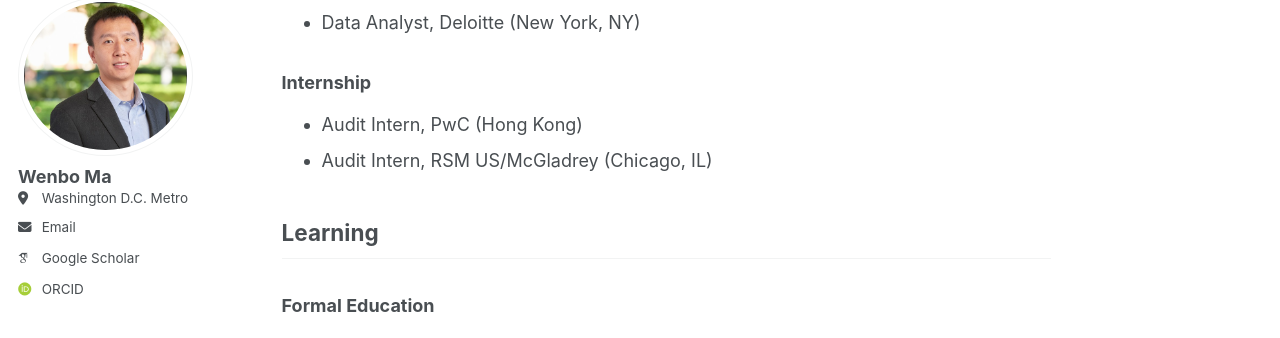
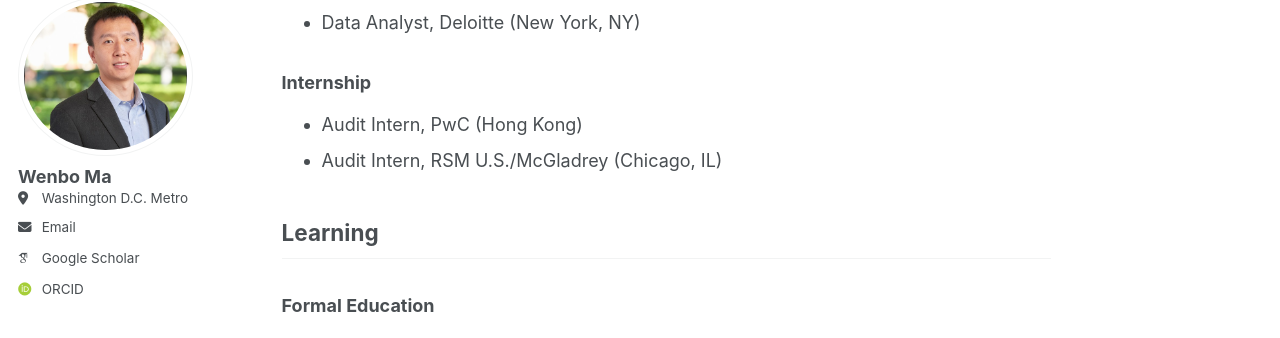
Before and after one commit to wenbo5565/wenbo5565.github.io, a Jekyll site: the page built from _pages/about.md, in a window 1280 px wide and 900 px high, scrolled down 1973 px. Shown: the part 110-448 px from the top of the window. Built offline with Jekyll 4.4.1, drawn with Linux system fonts in a browser that asks for light colours; some web fonts are replaced.

```diff
--- a/_pages/about.md
+++ b/_pages/about.md
@@ -60,7 +60,7 @@ Outside of work, I enjoy playing and watching sports — particularly tennis, ba
 
 ### Internship
 - Audit Intern, PwC (Hong Kong)
-- Audit Intern, RSM US/McGladrey (Chicago, IL)
+- Audit Intern, RSM U.S./McGladrey (Chicago, IL)
 
 ## Learning <a id="learning"></a>
 
```
